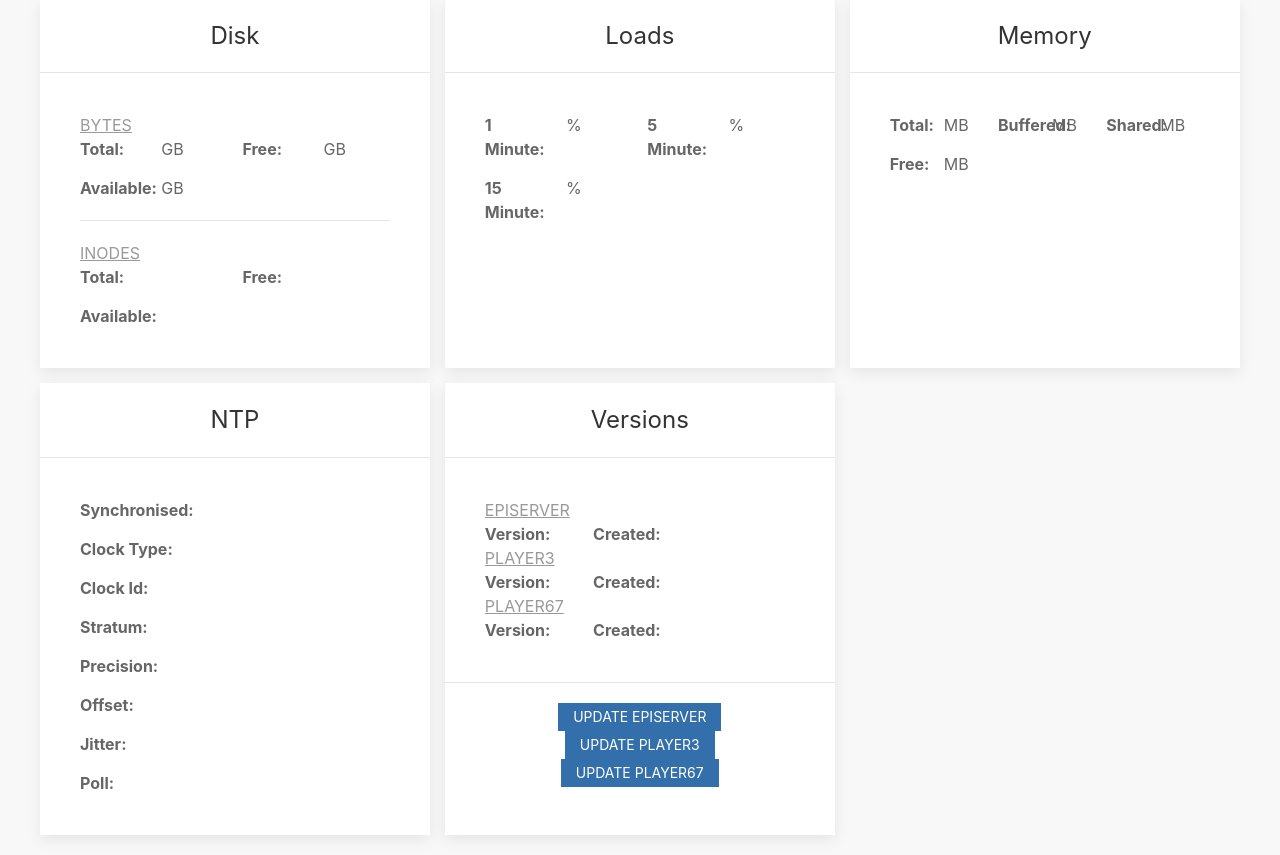
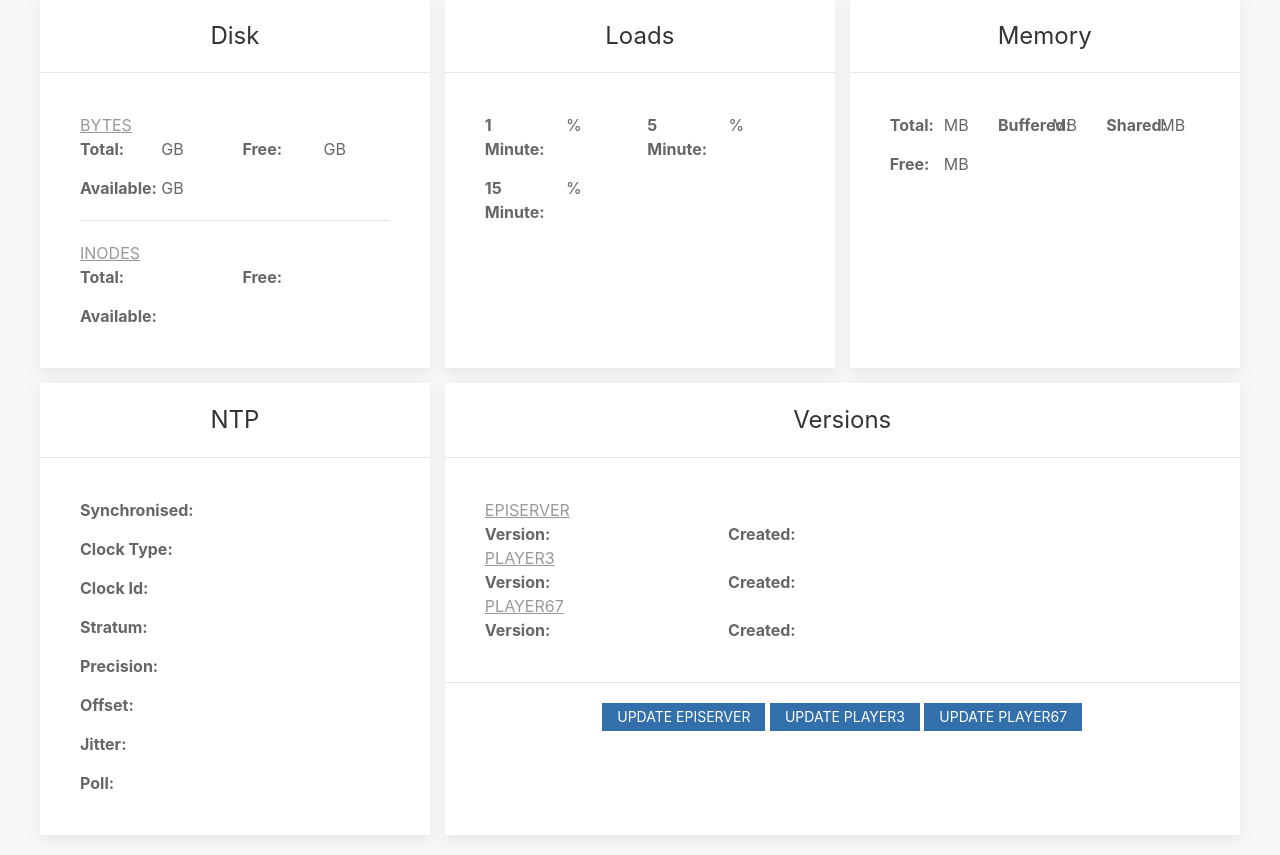
Before and after one commit to martim01/ePi, a PHP site: page /system/index.php?loopi=1 in a window 1280 px wide. Shown: the part 804-1659 px from the top of the page. Run offline with PHP 8.4, Linux system fonts and the light colour scheme.

Commit message:
improvement(loopi): made version card twice as large

```diff
--- a/loopi/system/index.php
+++ b/loopi/system/index.php
@@ -155,7 +155,7 @@
 					</div>
 				</div>
 
-				<div>
+				<div class="uk-width-2-3">
 					<div class="uk-card uk-card-default">
 						<div class="uk-card-header"> <h3 class="uk-card-title">Versions</h3></div>
 						<div class="uk-card-body uk-text-left">
```
